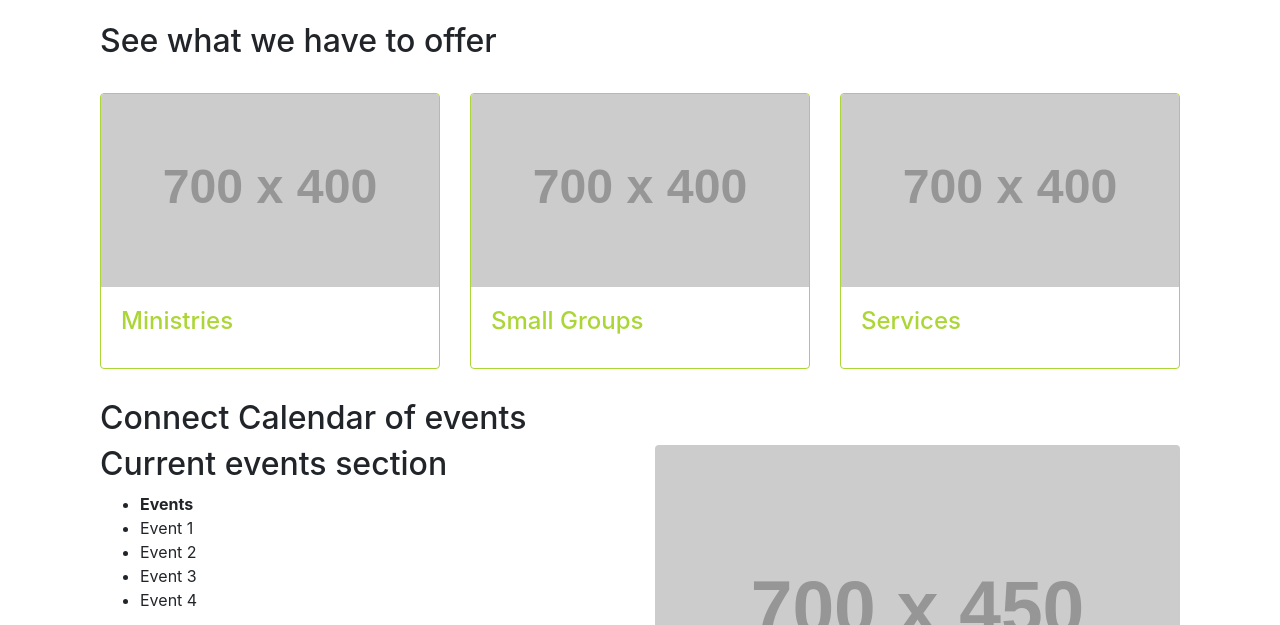
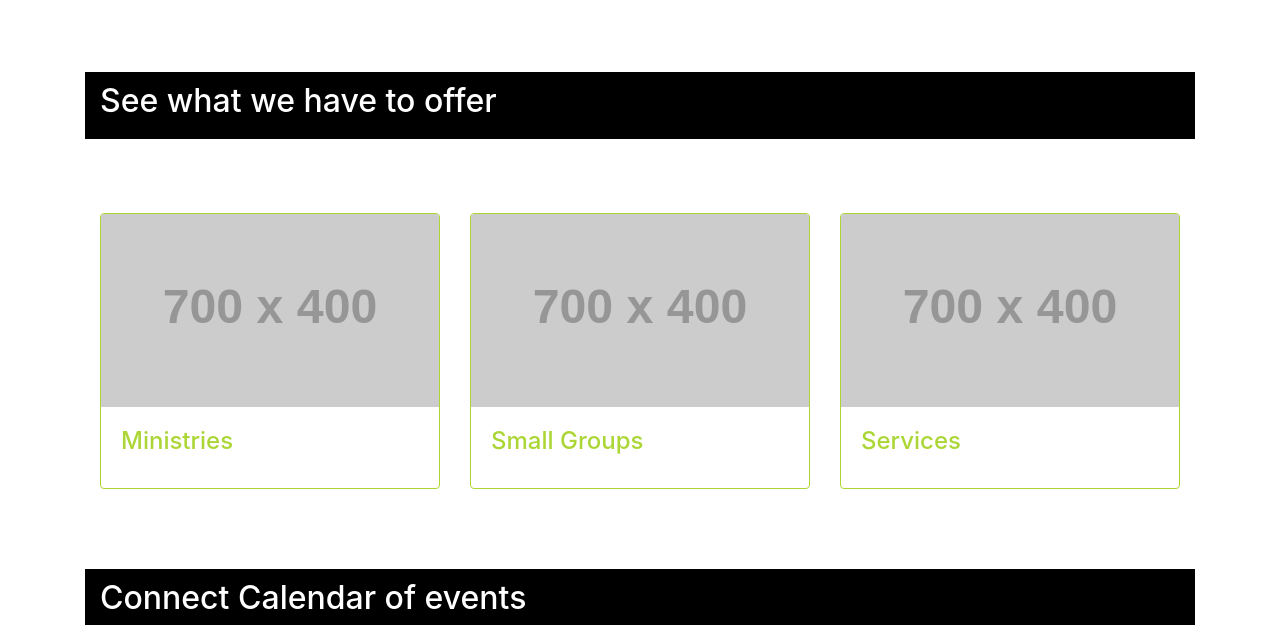
Before and after one commit to bidwell/connect, a plain HTML site: page index.html in a window 1280 px wide. Shown: the part 1067-1692 px from the top of the page. Drawn offline with nearby package versions, Linux system fonts and the light colour scheme; placeholder pictures from the web are drawn by us.

Commit message:
Add files via upload

```diff
--- a/css/style.css
+++ b/css/style.css
@@ -6,16 +6,27 @@ header {
   padding-top: 40px;
 }
 .jumbotron {
-  background-image: url("../img/aspensCopy.jpg");
+  background-image: url("../img/trees.jpg");
   background-size: cover;
   background-position: center center;
   height: 400px;
   color: white;
 }
+.mainHead {
+	margin-top: 50px;
+	margin-bottom: 50px;
+	background-color: black;
+	color: white;
+	padding-top: 10px;
+	padding-bottom: 10px;
+}
 i {
 	font-size: 2em;
 	color: #66b039;
 	padding-left: 10px;
+}
+a:hover i {
+  color: #abd635;
 }
 .redout {
 	border: 1px solid red;
```
